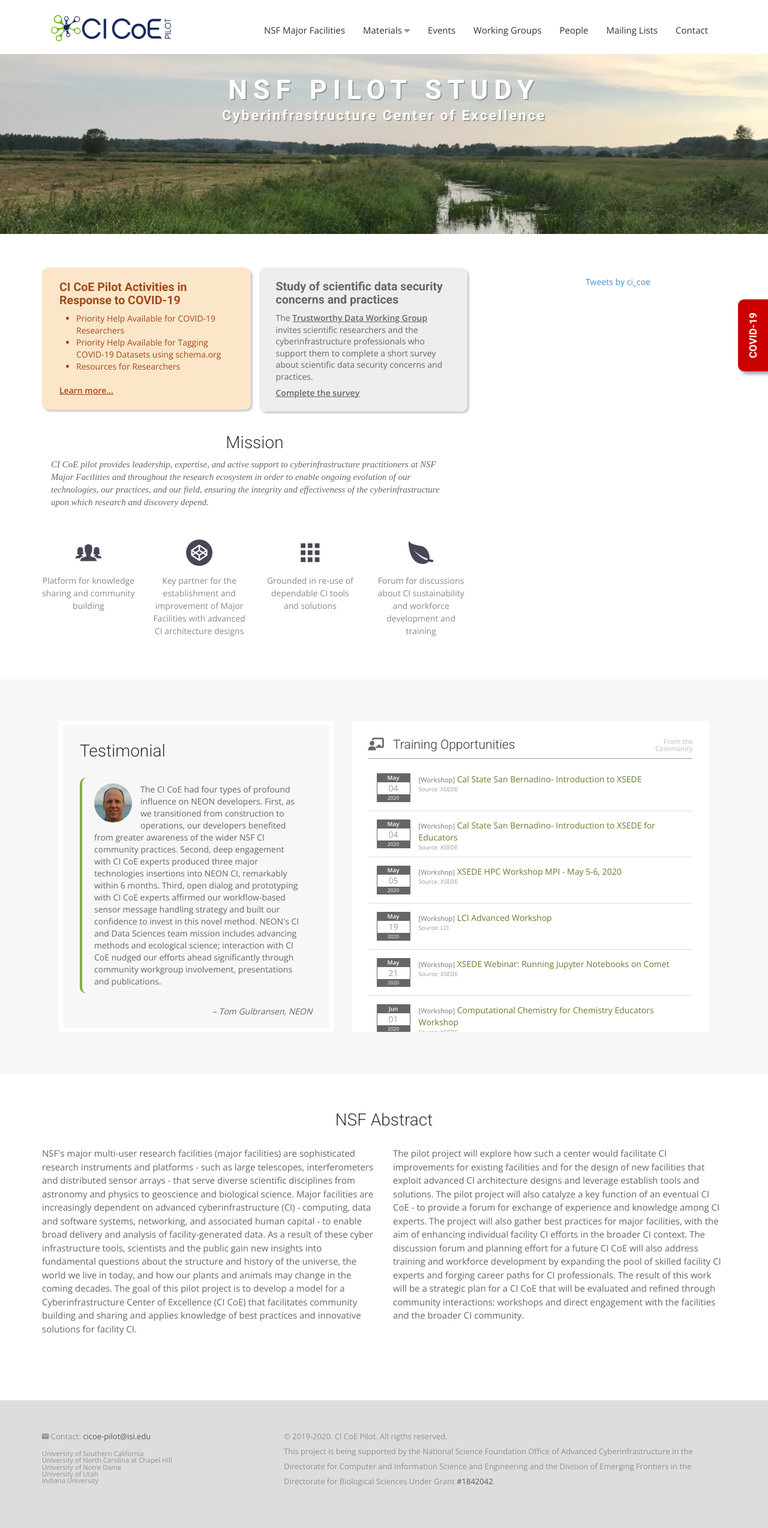
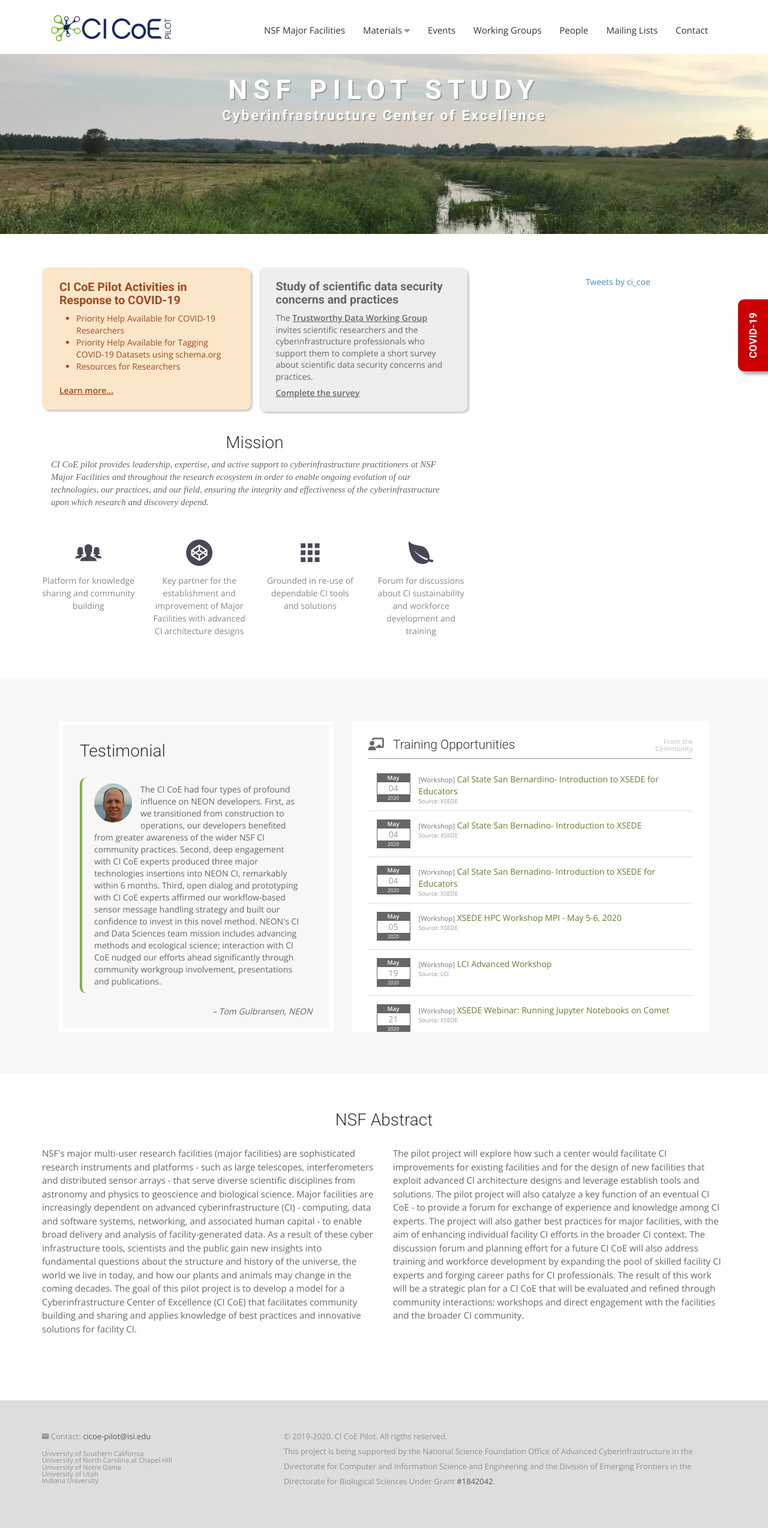
Before and after one commit to cicoe/cicoe.github.io, a Jekyll site: the page built from index.html, in a window 1280 px wide. Shown: the whole page at 60% size. Built offline with Jekyll 4.4.1, drawn with Linux system fonts in a browser that asks for light colours; nearby versions of some CDN libraries; some web fonts are replaced; comment, search, counter and statistics services are not loaded.

Commit message:
updated training events

```diff
--- a/_data/training_opportunities.yml
+++ b/_data/training_opportunities.yml
@@ -1,3 +1,10 @@
+- categroy: Workshop
+  end_date: May 04, 2020
+  source: XSEDE
+  start_date: May 04, 2020
+  time: ''
+  title: Cal State San Bernardino- Introduction to XSEDE for Educators
+  website: "https://www.xsede.org/web/xup/course-calendar/-/training-user/class/2052/session/3669/register"
 - categroy: Workshop
   end_date: May 04, 2020
   source: XSEDE
@@ -34,6 +41,14 @@
   title: 'XSEDE Webinar: Running Jupyter Notebooks on Comet'
   website: "https://www.xsede.org/web/xup/course-calendar/-/training-user/class/2042/session/3661/register"
 - categroy: Workshop
+  end_date: June 05, 2020
+  source: XSEDE
+  start_date: June 01, 2020
+  time: ''
+  title: Computational Chemistry for Chemistry Educators Workshop (Mount Saint Mary
+    College)
+  website: "https://www.xsede.org/web/xup/course-calendar/-/training-user/class/2038/session/3633/register"
+- categroy: Workshop
   end_date: June 10, 2020
   source: XSEDE
   start_date: June 01, 2020
@@ -43,14 +58,6 @@
 - categroy: Workshop
   end_date: June 05, 2020
   source: XSEDE
-  start_date: June 01, 2020
-  time: ''
-  title: Computational Chemistry for Chemistry Educators Workshop (Mount Saint Mary
-    College)
-  website: "https://www.xsede.org/web/xup/course-calendar/-/training-user/class/2038/session/3633/register"
-- categroy: Workshop
-  end_date: June 05, 2020
-  source: XSEDE
   start_date: June 02, 2020
   time: ''
   title: XSEDE HPC Workshop Summer Boot Camp - June 2-5, 2020
```
